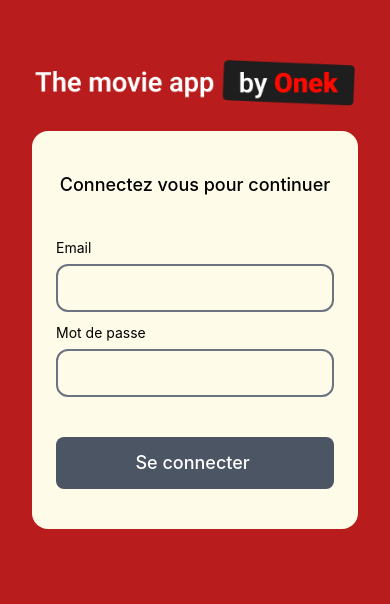
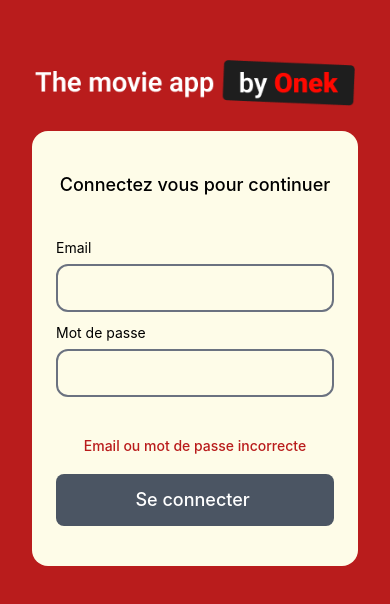
Before and after one commit to isaaconekongalobobo/theMovieAppByOnek-Mobile, a React Native app: screen / in a window 390 px wide. Shown: the part 160-764 px from the top of the page. Built offline with nearby package versions, Linux system fonts and the light colour scheme.

Commit message:
Première finalisation de l'animation de chargement à la soumission du formulaire

```diff
--- a/components/errorMessage.tsx
+++ b/components/errorMessage.tsx
@@ -4,8 +4,8 @@ import { ErrorMessageType } from 'types/allType';
 
 const ErrorMessage = ({ message = "Une erreur c'est produite"}: ErrorMessageType) => {
     return (
-        <View>
-          <Text> {message} </Text>
+        <View className='items-center'>
+          <Text className='font-medium text-red-700'> {message} </Text>
         </View>
     );
 }
--- /dev/null
+++ b/components/loadingSpinner.tsx
@@ -0,0 +1,14 @@
+import { View } from 'react-native';
+import LottieView from 'lottie-react-native';
+
+interface LoadingSpinnerProps {
+  size: number;
+}
+
+export default function LoadingSpinner({ size }: LoadingSpinnerProps) {
+  return (
+    <View className='flex items-center justify-center'>
+      <LottieView source={require('../assets/animations/Loading.json')} speed={1.5} autoPlay loop style={{ width: size, height: size }} resizeMode="contain"/>
+    </View>
+  );
+}
--- a/components/loginPage.tsx
+++ b/components/loginPage.tsx
@@ -1,27 +1,31 @@
 import React, { useState } from 'react';
-import { Button, Image, Text, TextInput, View } from 'react-native';
+import { Image, Text, TextInput, View } from 'react-native';
 import SubmitButton from './submitButton';
 import { isEmpty } from 'utils/stringUtilis';
 import ErrorMessage from './errorMessage';
+import axios from 'axios';
+import LoadingSpinner from './loadingSpinner';
 const LoginPage = () => {
     const [ loading, setLoading ] = useState(false);
     const [ disable, setDisable ] = useState(true)
 
   const [email, setEmail] = useState('');
   const [password, setPassword] = useState('');
-  const [ error, setError ] = useState({ error: false, message: "" })
+  const [ error, setError ] = useState({ error: true, message: "Email ou mot de passe incorrecte" })
 
     const onFormSubmit = () => {
-        if (isEmpty(email) || isEmpty(password) ) {
-            setError({ error: true, message: "Email ou mot de passe invalide" })
-            setDisable(true)
-        }
+        setLoading(true)
+        axios.post("")
+        .then((response) => {
+
+        }).catch((error) => {
+
+        }).finally()
     }
     return (
         <View className='bg-red-700 h-full items-center flex-1 pt-[50%] px-8 ' >
             <View className='px-8' >
-                <Image
-                source={require("../assets/logo.png")}
+                <Image source={require("../assets/logo.png")}
                 className="w-80 h-24"
                 style={{ resizeMode: 'contain' }}
                 />
@@ -31,15 +35,16 @@ const LoginPage = () => {
                 <View className='mt-5 mb-5 gap-3'>
                     <View className='gap-2'>
                         <Text className=''>Email</Text>
-                       <TextInput onChangeText={setEmail} className='border-2 border-gray-500 h-12  rounded-xl text-white pl-2  ' />
+                       <TextInput onChangeText={setEmail} className='border-2 border-gray-500 h-12  rounded-xl text-black pl-2  ' />
                     </View>
                     <View className='gap-2'>
                         <Text className=''>Mot de passe</Text>
-                       <TextInput onChangeText={setPassword} className='border-2 border-gray-500 h-12  rounded-xl text-white pl-2  ' />
+                       <TextInput onChangeText={setPassword} className='border-2 border-gray-500 h-12  rounded-xl text-black pl-2  ' />
                     </View>
                 </View>
                 { error.error && <ErrorMessage message={error.message}/> }
-                <SubmitButton whileSubmitMethod={onFormSubmit} text='Se connecter' disable={disable}  />
+                { loading && <LoadingSpinner size={70} /> }
+                <SubmitButton whileSubmitMethod={onFormSubmit} loading={loading} text='Se connecter' disable={isEmpty(email) || isEmpty(password)}  />
             </View>
         </View>
     );
--- a/components/submitButton.tsx
+++ b/components/submitButton.tsx
@@ -1,15 +1,19 @@
 import React from 'react';
-import { Text, TouchableOpacity } from 'react-native';
+import { Text, TouchableOpacity, View } from 'react-native';
+import LoadingSpinner from './loadingSpinner';
 interface SubmitBtnType {
     whileSubmitMethod: () => void,
     text: string
     disable: boolean
+    loading: boolean
 }
 
-const SubmitButton = ({ whileSubmitMethod, text, disable }: SubmitBtnType) => {
+const SubmitButton = ({ whileSubmitMethod, text, disable, loading }: SubmitBtnType) => {
     return (
-        <TouchableOpacity className={` ${disable ? 'bg-gray-600': 'bg-slate-900'  }  hover:bg-slate-950 py-3 rounded-lg`} disabled={disable} >
-            <Text className='text-white text-lg font-medium text-center ' >{text} </Text>
+        <TouchableOpacity onPress={whileSubmitMethod} className={` ${disable || loading ? 'bg-gray-600': 'bg-slate-900'  }  hover:bg-slate-950 py-3 rounded-lg`} disabled={disable} >
+            <View>
+                <Text className='text-white text-lg font-medium text-center '>{ loading ? "Connexion..." : text} </Text>
+            </View>
         </TouchableOpacity>
     );
 }
--- a/types/allType.ts
+++ b/types/allType.ts
@@ -1,3 +1,7 @@
 export interface ErrorMessageType {
     message: string
 }
+
+export interface LoadingSpinnerProps {
+    size: number
+}
```
Also changed, not shown: assets/animations/Loading.json (added, +1 -0 lines).
